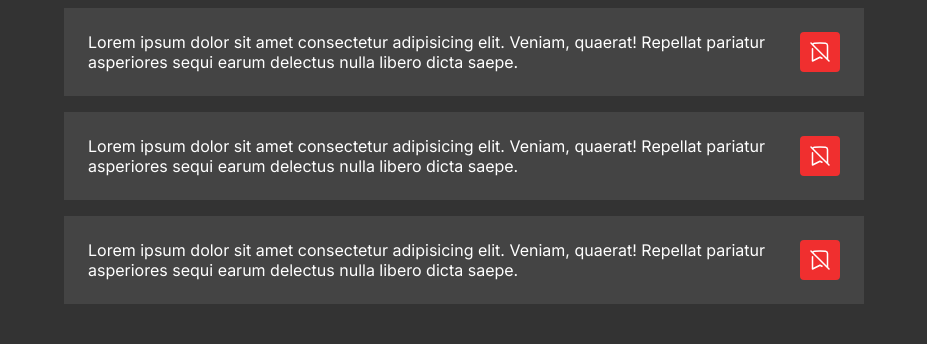
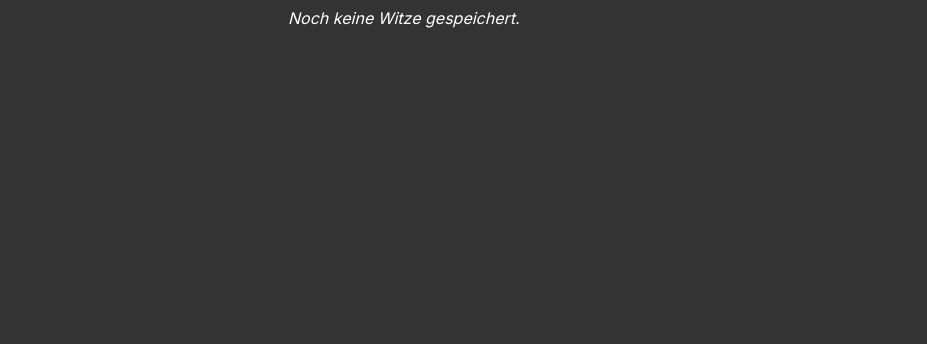
Before and after one commit to Fireball28980/WITZEAPP, a website built with Vite: page index.html in a window 1280 px wide. Shown: the part 504-848 px from the top of the page, without its empty margins (176-1103 px from the left). After the commit the page ends 800 px from the top, so only its background shows below. Built offline with nearby package versions, Linux system fonts and the light colour scheme; a web font is replaced by a local one.

Commit message:
Speicherbutton activ

```diff
--- a/index.html
+++ b/index.html
@@ -38,77 +38,7 @@
 
       <div class="saved-jokes">
         <h2 class="saved-jokes__heading">Gespeicherte Witze</h2>
-        <div class="saved-jokes__list">
-          <div class="saved-joke">
-            <div class="saved-joke__text">
-              Lorem ipsum dolor sit amet consectetur adipisicing elit. Veniam,
-              quaerat! Repellat pariatur asperiores sequi earum delectus nulla
-              libero dicta saepe.
-            </div>
-            <button class="saved-joke__remove">
-              <svg
-                xmlns="http://www.w3.org/2000/svg"
-                fill="none"
-                viewBox="0 0 24 24"
-                stroke-width="1.5"
-                stroke="currentColor"
-                class="saved-joke__remove-icon"
-              >
-                <path
-                  stroke-linecap="round"
-                  stroke-linejoin="round"
-                  d="m3 3 1.664 1.664M21 21l-1.5-1.5m-5.485-1.242L12 17.25 4.5 21V8.742m.164-4.078a2.15 2.15 0 0 1 1.743-1.342 48.507 48.507 0 0 1 11.186 0c1.1.128 1.907 1.077 1.907 2.185V19.5M4.664 4.664 19.5 19.5"
-                />
-              </svg>
-            </button>
-          </div>
-          <div class="saved-joke">
-            <div class="saved-joke__text">
-              Lorem ipsum dolor sit amet consectetur adipisicing elit. Veniam,
-              quaerat! Repellat pariatur asperiores sequi earum delectus nulla
-              libero dicta saepe.
-            </div>
-            <button class="saved-joke__remove">
-              <svg
-                xmlns="http://www.w3.org/2000/svg"
-                fill="none"
-                viewBox="0 0 24 24"
-                stroke-width="1.5"
-                stroke="currentColor"
-                class="saved-joke__remove-icon"
-              >
-                <path
-                  stroke-linecap="round"
-                  stroke-linejoin="round"
-                  d="m3 3 1.664 1.664M21 21l-1.5-1.5m-5.485-1.242L12 17.25 4.5 21V8.742m.164-4.078a2.15 2.15 0 0 1 1.743-1.342 48.507 48.507 0 0 1 11.186 0c1.1.128 1.907 1.077 1.907 2.185V19.5M4.664 4.664 19.5 19.5"
-                />
-              </svg>
-            </button>
-          </div>
-          <div class="saved-joke">
-            <div class="saved-joke__text">
-              Lorem ipsum dolor sit amet consectetur adipisicing elit. Veniam,
-              quaerat! Repellat pariatur asperiores sequi earum delectus nulla
-              libero dicta saepe.
-            </div>
-            <button class="saved-joke__remove">
-              <svg
-                xmlns="http://www.w3.org/2000/svg"
-                fill="none"
-                viewBox="0 0 24 24"
-                stroke-width="1.5"
-                stroke="currentColor"
-                class="saved-joke__remove-icon"
-              >
-                <path
-                  stroke-linecap="round"
-                  stroke-linejoin="round"
-                  d="m3 3 1.664 1.664M21 21l-1.5-1.5m-5.485-1.242L12 17.25 4.5 21V8.742m.164-4.078a2.15 2.15 0 0 1 1.743-1.342 48.507 48.507 0 0 1 11.186 0c1.1.128 1.907 1.077 1.907 2.185V19.5M4.664 4.664 19.5 19.5"
-                />
-              </svg>
-            </button>
-          </div>
-        </div>
+        <div class="saved-jokes__list"></div>
       </div>
     </div>
     <script type="module" src="/main.js"></script>
--- a/main.js
+++ b/main.js
@@ -1,17 +1,18 @@
 import { fetchJoke } from "./fetching";
-import { saveJoke } from "./stroing";
+import { saveJoke, getSavedJokes } from "./stroing";
 import "./styles/main.scss";
 
 const currentJokeEl = document.querySelector(".current-joke__text");
 const loadNewJokeBtn = document.querySelector(".current-joke__generate");
 const saveJokeBtn = document.querySelector(".current-joke__save");
+const saveJokesListEl = document.querySelector(".saved-jokes__list");
 
 let currentJoke = "";
 
 async function loadNewJoke() {
   const joke = await fetchJoke();
 
-  if (currentJoke) {
+  if (joke) {
     saveJokeBtn.classList.remove("current-joke__save--disabled");
   }
 
@@ -22,8 +23,51 @@ async function loadNewJoke() {
 function saveCurrentJoke() {
   if (currentJoke) {
     saveJoke(currentJoke);
+    renderSavedJokes();
   }
 }
 
 loadNewJokeBtn.addEventListener("click", loadNewJoke);
 saveJokeBtn.addEventListener("click", saveCurrentJoke);
+
+// Initialisiere gespeicherte Witze (optional)
+function renderSavedJokes() {
+  const savedJokes = getSavedJokes();
+
+  let html = "";
+
+  savedJokes.forEach((joke) => {
+    html += `
+        <div class="saved-joke">
+            <div class="saved-joke__text">
+             ${joke}
+            </div>
+            <button class="saved-joke__remove">
+              <svg
+                xmlns="http://www.w3.org/2000/svg"
+                fill="none"
+                viewBox="0 0 24 24"
+                stroke-width="1.5"
+                stroke="currentColor"
+                class="saved-joke__remove-icon"
+              >
+                <path
+                  stroke-linecap="round"
+                  stroke-linejoin="round"
+                  d="m3 3 1.664 1.664M21 21l-1.5-1.5m-5.485-1.242L12 17.25 4.5 21V8.742m.164-4.078a2.15 2.15 0 0 1 1.743-1.342 48.507 48.507 0 0 1 11.186 0c1.1.128 1.907 1.077 1.907 2.185V19.5M4.664 4.664 19.5 19.5"
+                />
+              </svg>
+            </button>
+        </div>
+    `;
+  });
+
+  if (!html) html = "<em>Noch keine Witze gespeichert.<em>";
+
+  saveJokesListEl.innerHTML = html;
+}
+
+loadNewJokeBtn.addEventListener("click", loadNewJoke);
+saveJokeBtn.addEventListener("click", saveCurrentJoke);
+
+renderSavedJokes();
--- a/stroing.js
+++ b/stroing.js
@@ -1,17 +1,17 @@
-const LOCAL_STROAGE_KEY = "jokes";
+const LOCAL_STORAGE_KEY = "jokes";
 
-export function getSaveJokes() {
-  return JSON.parse(localStorage.getItem(LOCAL_STROAGE_KEY)) || [];
+export function getSavedJokes() {
+  return JSON.parse(localStorage.getItem(LOCAL_STORAGE_KEY)) || [];
 }
 
 export function saveJoke(joke) {
-  const saveJokes = getSaveJokes();
+  const savedJokes = getSavedJokes();
 
-  if (savedJokes.find((savedJoke) => saveJoke === joke)) {
+  if (savedJokes.find((savedJoke) => savedJoke === joke)) {
     alert("Dieser Witz wurde bereits gespeichert!");
     return;
   }
 
-  const newSaveJokes = [joke, ...saveJokes];
-  localStorage.setItem(LOCAL_STROAGE_KEY, JSON.stringify(newSaveJokes));
+  const newSavedJokes = [joke, ...savedJokes];
+  localStorage.setItem(LOCAL_STORAGE_KEY, JSON.stringify(newSavedJokes));
 }
```
